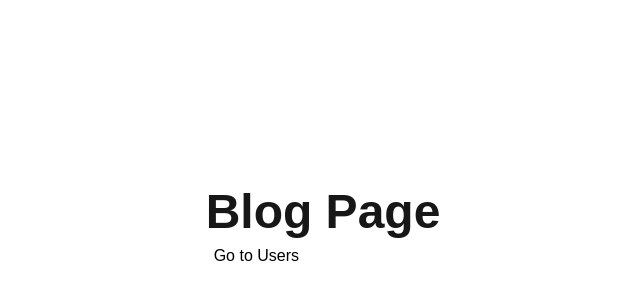
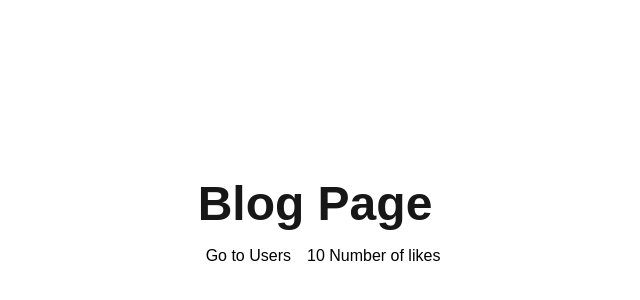
Before and after one commit to MarkMallari16/next-js-tutorial, a Next.js app: page /blog in a window 1280 px wide. Shown: the part 172-472 px from the top of the page, without its empty margins (317-957 px from the left). Built offline with nearby package versions, Linux system fonts and the light colour scheme.

Commit message:
Adding client and server

```diff
--- a/app/blog/page.tsx
+++ b/app/blog/page.tsx
@@ -1,4 +1,5 @@
 import Link from "next/link"
+import FirstButton from "../ui/button/FirstButton"
 
 const BlogPage = () => {
     return (
@@ -6,6 +7,8 @@ const BlogPage = () => {
             <div>
                 <h1 className='text-5xl font-black mb-2'>Blog Page</h1>
                 <Link href="/users" className="rounded-sm bg-white text-black p-2 font-medium">Go to Users</Link>
+
+                <FirstButton likes={10} />
             </div>
         </div>
     )
--- /dev/null
+++ b/app/ui/button/FirstButton.tsx
@@ -0,0 +1,11 @@
+import React from 'react'
+
+const FirstButton = ({ likes }: { likes: number }) => {
+    return (
+        <>
+            <button className='bg-white px-2 py-2 text-black rounded-md'>{likes} Number of likes</button>
+        </>
+    )
+}
+
+export default FirstButton
--- a/app/users/page.tsx
+++ b/app/users/page.tsx
@@ -1,13 +1,17 @@
 
 import Link from 'next/link'
 
+interface User {
+    id: number;
+    email: string;
+}
 const UsersPage = async () => {
     const res = await fetch("https://jsonplaceholder.typicode.com/users");
-    const users = await res.json();
+    const users: User[] = await res.json();
 
     /*
     Server Components = data + layout
-Client Components = interactivity
+    Client Components = interactivity
     */
     return (
         <div className='min-h-screen grid place-items-center'>
@@ -22,7 +26,6 @@ Client Components = interactivity
                         )))
                     }
                 </div>
-
                 <div className='mt-4'>
                     <Link href="/blog" className="rounded-sm bg-white text-black p-2 font-medium">Go to Blog</Link>
                 </div>
```
